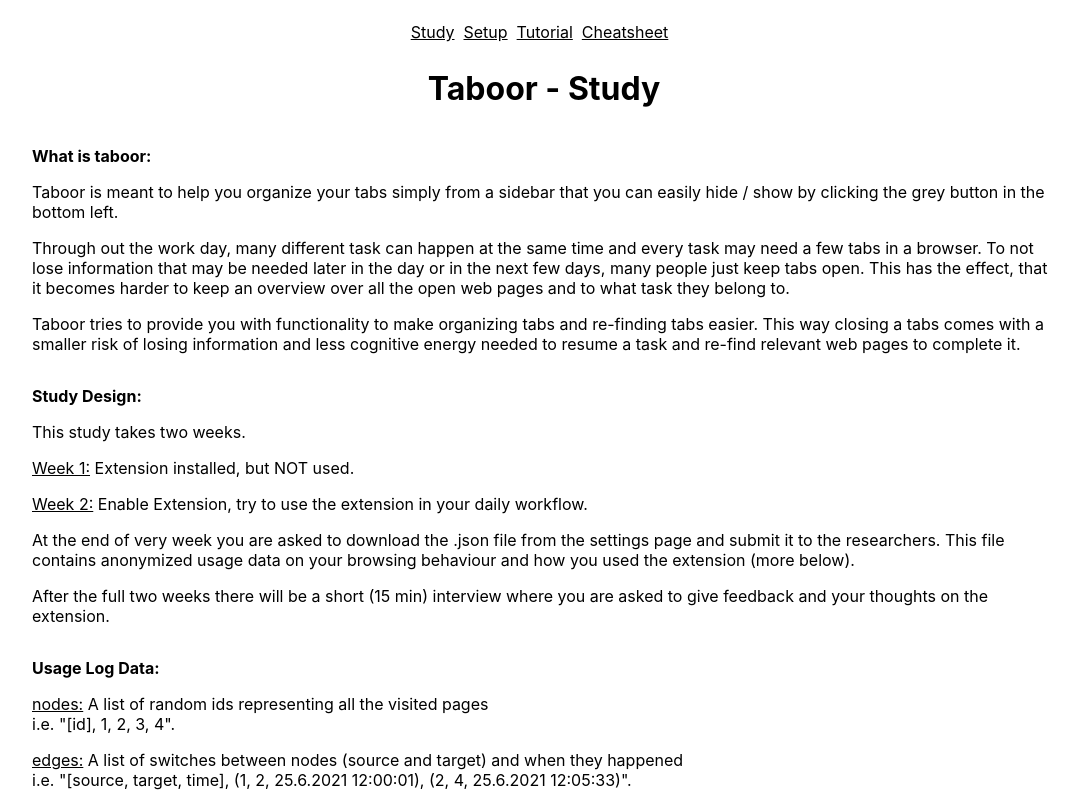
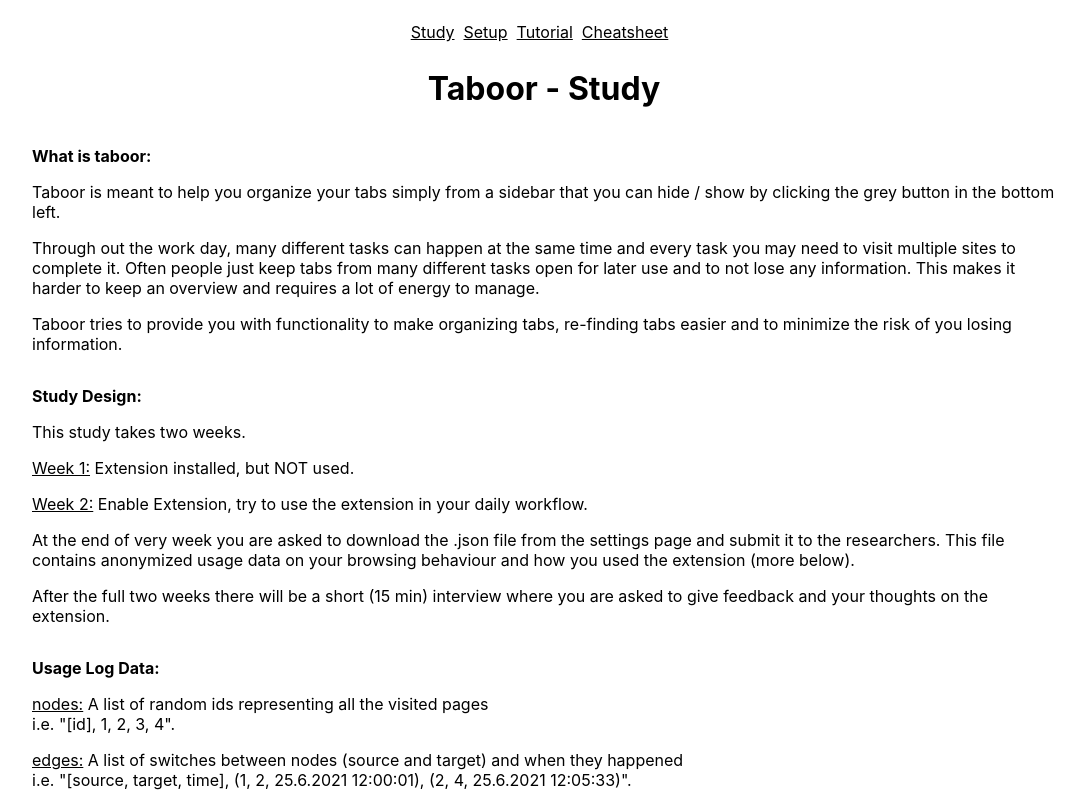
Before and after one commit to dikohl/taboor_vis, a Next.js app: page /study in a window 1280 px wide. Shown: the top 800 px of the page, without its empty margins (96-1180 px from the left). Built offline with nearby package versions, Linux system fonts and the light colour scheme.

Commit message:
text rework

```diff
--- a/pages/study.js
+++ b/pages/study.js
@@ -12,13 +12,13 @@ export default function CheatSheet() {
           <div>
             <p><b>What is taboor:</b></p>
             <p>
-              Taboor is meant to help you organize your tabs simply from a sidebar that you can easily hide / show by clicking the grey button in the bottom left.
+              Taboor is meant to help you organize your tabs simply from a sidebar that you can hide / show by clicking the grey button in the bottom left.
             </p>
             <p>
-              Through out the work day, many different task can happen at the same time and every task may need a few tabs in a browser. To not lose information that may be needed later in the day or in the next few days, many people just keep tabs open. This has the effect, that it becomes harder to keep an overview over all the open web pages and to what task they belong to.
+              Through out the work day, many different tasks can happen at the same time and every task you may need to visit multiple sites to complete it. Often people just keep tabs from many different tasks open for later use and to not lose any information. This makes it harder to keep an overview and requires a lot of energy to manage.
             </p>
             <p>
-              Taboor tries to provide you with functionality to make organizing tabs and re-finding tabs easier. This way closing a tabs comes with a smaller risk of losing information and less cognitive energy needed to resume a task and re-find relevant web pages to complete it.
+              Taboor tries to provide you with functionality to make organizing tabs, re-finding tabs easier and to minimize the risk of you losing information.
             </p>
           </div>
           <div>
```
